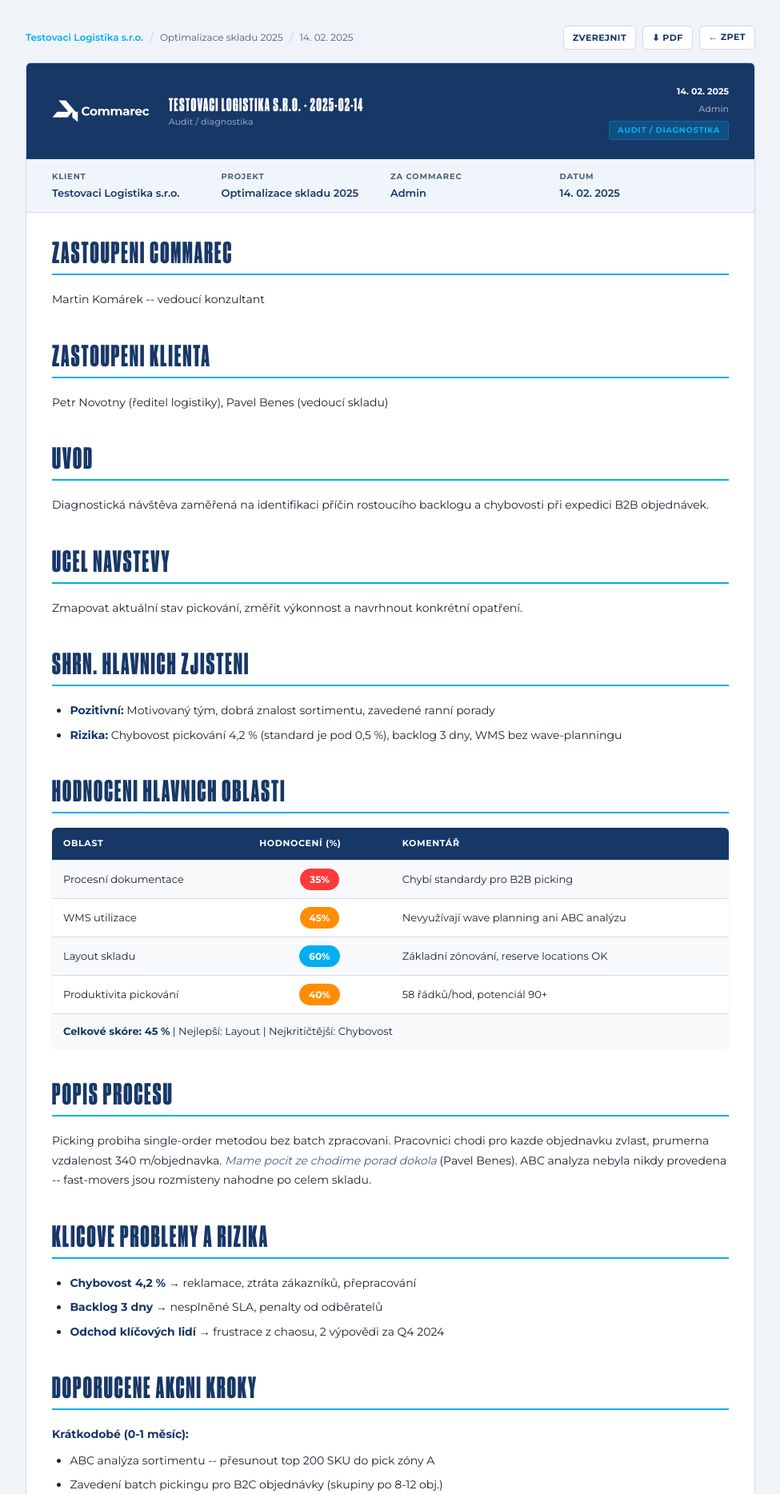
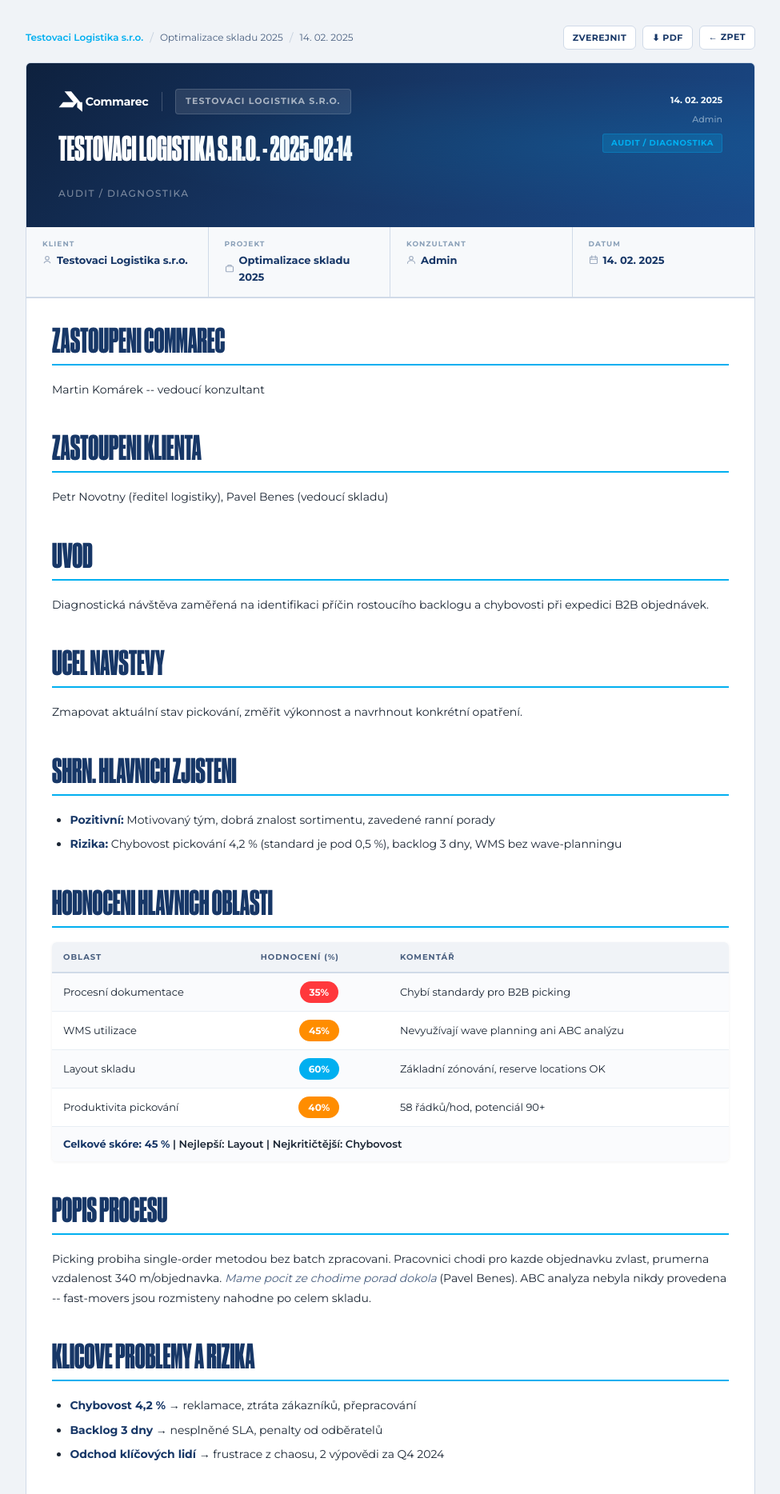
Before and after one commit to CommarecMK/commarec-zapisy, a Flask app: page /zapis/1 in a window 1280 px wide. Shown: the part 56-1924 px from the top of the page at 80% size, without its empty margins (152-1127 px from the left). Run offline with Flask 3, Linux system fonts and the light colour scheme; the visitor is signed in with stand-in values (Sample User, id 1); data comes from the database, SQL or seed files in the repository; data that the repository does not hold is empty; some libraries are stand-ins or nearby versions.

Commit message:
Add files via upload

```diff
--- a/templates/base.html
+++ b/templates/base.html
@@ -90,7 +90,7 @@ a:hover { text-decoration: underline; }
 .card { background: var(--surface); border: 1px solid var(--border); border-radius: var(--radius); padding: 1.5rem; }
 .card + .card { margin-top: 1rem; }
 .card-header { display: flex; justify-content: space-between; align-items: center; margin-bottom: 1.25rem; padding-bottom: 12px; border-bottom: 1px solid var(--border); }
-.card-header h2 { font-family: "DrukCondensed","Impact",sans-serif; font-size: 17px; font-weight: 900; color: var(--navy); text-transform: uppercase; letter-spacing: 0.06em; }
+.card-header h2 { font-family: "DrukCondensed","Impact",sans-serif; font-size: 20px; font-weight: 900; color: var(--navy); text-transform: uppercase; letter-spacing: 0; }
 
 /* PAGE HEADER */
 .page-header { margin-bottom: 1.75rem; display: flex; align-items: flex-start; justify-content: space-between; gap: 1rem; flex-wrap: wrap; }
@@ -119,7 +119,12 @@ h3 { font-family: var(--font-body); font-size: 11px; font-weight: 700; color: va
 .btn-danger { background: transparent; color: var(--danger); border-color: #f0bcbc; }
 .btn-danger:hover { background: var(--danger-bg); }
 .btn-sm { padding: 5px 11px; font-size: 11px; }
-button { font-family: "Montserrat", sans-serif; } input[type=submit] { font-family: "Montserrat", sans-serif; }
+/* Globalni font reset pro vsechna tlacitka */
+button, input[type="submit"], input[type="button"] {
+  font-family: "Montserrat", sans-serif !important;
+}
+/* Nav tlacitko + Novy zapis — zachovat Druk styl */
+.nav-link[style*="DrukCondensed"] { font-family: "DrukCondensed","Impact",sans-serif !important; }
 
 /* FORMS */
 .form-group { margin-bottom: 1.25rem; }
@@ -150,7 +155,7 @@ textarea { resize: vertical; min-height: 120px; line-height: 1.6; }
 
 /* TABLE */
 table { width: 100%; border-collapse: collapse; font-size: 13px; }
-th { text-align: left; font-size: 10px; font-weight: 700; color: var(--muted); text-transform: uppercase; letter-spacing: 0.08em; padding: 10px 14px; border-bottom: 1px solid var(--border); background: var(--bg); }
+th { text-align: left; font-size: 10px; font-weight: 700; color: var(--muted); text-transform: uppercase; letter-spacing: 0.1em; padding: 10px 14px; border-bottom: 2px solid var(--border); background: #f0f3f7; }
 td { padding: 12px 14px; border-bottom: 1px solid var(--border); vertical-align: middle; }
 tr:last-child td { border-bottom: none; }
 tr:hover td { background: #F8FAFC; }
--- a/templates/detail.html
+++ b/templates/detail.html
@@ -8,28 +8,50 @@
   .container{max-width:100% !important;padding:0 !important;}
   .zapis-card{border:none !important;box-shadow:none !important;}
   .zapis-meta{background:#173767 !important;-webkit-print-color-adjust:exact;print-color-adjust:exact;}
-  .section-title{font-size:16px !important;}
+  .section-title{font-size:28px !important;}
 }
 .zapis-card{background:var(--surface);border:1px solid var(--border);border-radius:var(--radius);overflow:hidden;}
 /* META */
-.zapis-meta{background:#173767;padding:1.5rem 2rem;display:grid;grid-template-columns:auto 1fr auto;align-items:center;gap:1.5rem;}
-.zapis-meta-logo{height:28px;width:auto;display:block;filter:brightness(0) invert(1);}
-.zapis-meta-title{font-family:"DrukCondensed","Impact",sans-serif;font-size:22px;font-weight:900;color:white;text-transform:uppercase;letter-spacing:0.06em;line-height:1.1;}
-.zapis-meta-title small{display:block;font-family:"Montserrat",sans-serif;font-size:11px;font-weight:500;color:rgba(255,255,255,0.5);text-transform:none;letter-spacing:0;margin-top:3px;}
-.zapis-meta-right{text-align:right;}
-.meta-row{font-size:11px;color:rgba(255,255,255,0.55);font-weight:500;line-height:2;}
+.zapis-meta{
+  background:linear-gradient(135deg, #0E213E 0%, #173767 50%, #1a4a8a 100%);
+  padding:2rem 2.5rem 2rem;
+  display:grid;grid-template-columns:1fr auto;align-items:start;gap:2rem;
+  position:relative;overflow:hidden;
+}
+.zapis-meta::after{
+  content:"";position:absolute;inset:0;
+  background:radial-gradient(ellipse at 80% 50%, rgba(0,175,240,0.12) 0%, transparent 60%);
+  pointer-events:none;
+}
+.zapis-meta-left{display:flex;flex-direction:column;gap:1.25rem;}
+.zapis-meta-logos{display:flex;align-items:center;gap:16px;}
+.zapis-meta-logo{height:26px;width:auto;display:block;filter:brightness(0) invert(1);}
+.meta-divider{width:1px;height:24px;background:rgba(255,255,255,0.2);}
+.klient-logo-box{
+  height:32px;display:flex;align-items:center;
+  background:rgba(255,255,255,0.1);border:1px solid rgba(255,255,255,0.15);
+  border-radius:4px;padding:0 12px;
+  font-family:"Montserrat",sans-serif;font-size:11px;font-weight:700;
+  color:rgba(255,255,255,0.6);text-transform:uppercase;letter-spacing:0.1em;
+}
+.zapis-meta-title{font-family:"DrukCondensed","Impact",sans-serif;font-size:42px;font-weight:900;color:white;text-transform:uppercase;letter-spacing:0;line-height:0.95;margin-top:4px;}
+.zapis-meta-subtitle{font-family:"Montserrat",sans-serif;font-size:12px;font-weight:500;color:rgba(255,255,255,0.45);text-transform:uppercase;letter-spacing:0.12em;margin-top:6px;}
+.zapis-meta-right{text-align:right;padding-top:2px;}
+.meta-row{font-size:11px;color:rgba(255,255,255,0.5);font-weight:500;line-height:2.2;}
 .meta-row strong{color:white;}
-.meta-badge{display:inline-block;font-size:10px;font-weight:700;padding:3px 10px;border-radius:3px;letter-spacing:0.06em;text-transform:uppercase;background:rgba(0,175,240,0.2);color:#00AFF0;border:1px solid rgba(0,175,240,0.3);margin-top:4px;}
+.meta-badge{display:inline-block;font-size:10px;font-weight:700;padding:3px 10px;border-radius:3px;letter-spacing:0.06em;text-transform:uppercase;background:rgba(0,175,240,0.2);color:#00AFF0;border:1px solid rgba(0,175,240,0.3);margin-top:6px;}
 /* HEADER INFO */
-.zapis-header-block{background:#f0f5fb;border-bottom:1px solid var(--border);padding:14px 2rem;font-size:13px;display:grid;grid-template-columns:repeat(4,1fr);gap:0;}
-.hb-lbl{font-size:10px;font-weight:700;color:#4A6080;text-transform:uppercase;letter-spacing:0.08em;display:block;margin-bottom:2px;}
-.hb-val{font-size:13px;font-weight:600;color:#173767;}
+.zapis-header-block{background:#f7f9fb;border-bottom:2px solid var(--border);padding:0;display:grid;grid-template-columns:repeat(4,1fr);}
+.hb-item{padding:14px 20px;border-right:1px solid var(--border);}
+.hb-item:last-child{border-right:none;}
+.hb-lbl{font-size:9px;font-weight:700;color:#8aa0b8;text-transform:uppercase;letter-spacing:0.12em;display:block;margin-bottom:3px;}
+.hb-val{font-size:13px;font-weight:700;color:#173767;display:flex;align-items:center;gap:6px;}
 /* BODY */
 .zapis-body{padding:2rem;}
 /* SECTIONS */
 .zapis-section{margin-bottom:2.5rem;}
 .section-header{display:flex;align-items:center;justify-content:space-between;padding-bottom:8px;border-bottom:2.5px solid #00AFF0;margin-bottom:18px;}
-.section-title{font-family:"DrukCondensed","Impact",sans-serif;font-size:36px;font-weight:900;color:#173767;text-transform:uppercase;letter-spacing:0.06em;line-height:1;}
+.section-title{font-family:"DrukCondensed","Impact",sans-serif;font-size:42px;font-weight:900;color:#173767;text-transform:uppercase;letter-spacing:0;line-height:1;}
 .edit-bar{display:flex;gap:6px;opacity:0;transition:opacity 0.15s;}
 .zapis-section:hover .edit-bar{opacity:1;}
 .btn-edit-sec,.btn-ai-sec{font-size:11px;font-weight:700;font-family:"Montserrat",sans-serif;border-radius:4px;padding:6px 14px;cursor:pointer;white-space:nowrap;transition:all 0.15s;}
@@ -46,10 +68,10 @@
 .section-content em{color:#4A6080;}
 /* TABLES */
 .section-content table{width:100%;border-collapse:collapse;font-size:13px;margin:10px 0 16px;border-radius:6px;overflow:hidden;box-shadow:0 1px 4px rgba(0,0,0,0.06);}
-.section-content th{background:#173767;color:white;font-weight:700;font-size:11px;text-transform:uppercase;letter-spacing:0.06em;padding:10px 14px;text-align:left;}
-.section-content td{padding:10px 14px;border-bottom:1px solid var(--border);vertical-align:middle;}
-.section-content tr:last-child td{border-bottom:none;background:#f0f3f7;}
-.section-content tr:nth-child(even) td{background:#f8f9fb;}
+.section-content th{background:#f0f3f7;color:#4A6080;font-weight:700;font-size:10px;text-transform:uppercase;letter-spacing:0.1em;padding:10px 14px;text-align:left;border-bottom:2px solid #D0DAE8;}
+.section-content td{padding:10px 14px;border-bottom:1px solid #e8eef4;vertical-align:middle;}
+.section-content tr:last-child td{border-bottom:none;background:#f7f9fb;font-weight:600;}
+.section-content tr:nth-child(even) td{background:#fafbfd;}
 .section-content td:nth-child(2){text-align:center;font-weight:700;}
 .score-badge{display:inline-block;padding:3px 12px;border-radius:20px;font-size:12px;font-weight:700;color:white;}
 /* EDIT */
@@ -141,10 +163,16 @@
 
   <div class="zapis-card" id="zapis-print">
     <div class="zapis-meta">
-      <img src="/static/logo-white.svg" alt="Commarec" class="zapis-meta-logo">
-      <div class="zapis-meta-title">
-        {{ zapis.title }}
-        <small>{{ template_names.get(zapis.template, zapis.template) }}</small>
+      <div class="zapis-meta-left">
+        <div class="zapis-meta-logos">
+          <img src="/static/logo-white.svg" alt="Commarec" class="zapis-meta-logo">
+          {% if zapis.klient %}
+          <div class="meta-divider"></div>
+          <div class="klient-logo-box">{{ zapis.klient.nazev }}</div>
+          {% endif %}
+        </div>
+        <div class="zapis-meta-title">{{ zapis.title }}</div>
+        <div class="zapis-meta-subtitle">{{ template_names.get(zapis.template, zapis.template) }}</div>
       </div>
       <div class="zapis-meta-right">
         <div class="meta-row"><strong>{{ zapis.created_at.strftime("%d. %m. %Y") }}</strong></div>
@@ -155,10 +183,34 @@
 
     {% if zapis.output_json and zapis.output_json != "{}" %}
     <div class="zapis-header-block">
-      <div class="hb-item"><span class="hb-lbl">Klient</span><span class="hb-val">{% if zapis.klient %}{{ zapis.klient.nazev }}{% else %}—{% endif %}</span></div>
-      <div class="hb-item"><span class="hb-lbl">Projekt</span><span class="hb-val">{% if zapis.projekt %}{{ zapis.projekt.nazev }}{% else %}—{% endif %}</span></div>
-      <div class="hb-item"><span class="hb-lbl">Za Commarec</span><span class="hb-val">{{ zapis.author.name }}</span></div>
-      <div class="hb-item"><span class="hb-lbl">Datum</span><span class="hb-val">{{ zapis.created_at.strftime("%d. %m. %Y") }}</span></div>
+      <div class="hb-item">
+        <span class="hb-lbl">Klient</span>
+        <span class="hb-val">
+          <svg width="12" height="12" viewBox="0 0 16 16" fill="none" style="opacity:.4;flex-shrink:0"><path d="M8 2a3 3 0 100 6 3 3 0 000-6zM3 13s1-3 5-3 5 3 5 3" stroke="#173767" stroke-width="1.5" stroke-linecap="round"/></svg>
+          {% if zapis.klient %}{{ zapis.klient.nazev }}{% else %}—{% endif %}
+        </span>
+      </div>
+      <div class="hb-item">
+        <span class="hb-lbl">Projekt</span>
+        <span class="hb-val">
+          <svg width="12" height="12" viewBox="0 0 16 16" fill="none" style="opacity:.4;flex-shrink:0"><rect x="2" y="4" width="12" height="9" rx="1.5" stroke="#173767" stroke-width="1.5"/><path d="M5 4V3a1 1 0 011-1h4a1 1 0 011 1v1" stroke="#173767" stroke-width="1.5"/></svg>
+          {% if zapis.projekt %}{{ zapis.projekt.nazev }}{% else %}—{% endif %}
+        </span>
+      </div>
+      <div class="hb-item">
+        <span class="hb-lbl">Konzultant</span>
+        <span class="hb-val">
+          <svg width="12" height="12" viewBox="0 0 16 16" fill="none" style="opacity:.4;flex-shrink:0"><circle cx="8" cy="5" r="3" stroke="#173767" stroke-width="1.5"/><path d="M2 13.5C2 11 4.7 9 8 9s6 2 6 4.5" stroke="#173767" stroke-width="1.5" stroke-linecap="round"/></svg>
+          {{ zapis.author.name }}
+        </span>
+      </div>
+      <div class="hb-item">
+        <span class="hb-lbl">Datum</span>
+        <span class="hb-val">
+          <svg width="12" height="12" viewBox="0 0 16 16" fill="none" style="opacity:.4;flex-shrink:0"><rect x="2" y="3" width="12" height="11" rx="1.5" stroke="#173767" stroke-width="1.5"/><path d="M5 1v4M11 1v4M2 7h12" stroke="#173767" stroke-width="1.5" stroke-linecap="round"/></svg>
+          {{ zapis.created_at.strftime("%d. %m. %Y") }}
+        </span>
+      </div>
     </div>
     {% endif %}
 
@@ -233,7 +285,7 @@
   <div class="card tasks-section" style="margin-top:1rem;" id="freelo-panel">
     <div style="display:flex;justify-content:space-between;align-items:center;margin-bottom:1.25rem;padding-bottom:12px;border-bottom:1px solid var(--border);">
       <div>
-        <div style="font-family:'DrukCondensed','Impact',sans-serif;font-size:22px;font-weight:900;color:#173767;text-transform:uppercase;letter-spacing:0.06em;">Ukoly pro Freelo</div>
+        <div style="font-family:'Montserrat',sans-serif;font-size:16px;font-weight:800;color:#173767;text-transform:uppercase;letter-spacing:0.12em;">Ukoly pro Freelo</div>
         <div id="task-count-label" style="font-size:10px;font-weight:600;color:#4A6080;text-transform:uppercase;letter-spacing:0.1em;margin-top:3px;"></div>
       </div>
       {% if zapis.freelo_sent %}<span class="badge badge-green" style="font-size:11px;padding:5px 14px;">&#x2713; Odeslano</span>{% endif %}
@@ -277,7 +329,7 @@
       {% endif %}
     </div>
     <div style="margin-top:1.25rem;display:flex;gap:12px;align-items:center;flex-wrap:wrap;">
-      <button id="freelo-send-btn" onclick="odeslatDoFreela()" style="font-family:'DrukCondensed','Impact',sans-serif;font-size:15px;font-weight:900;letter-spacing:0.06em;text-transform:uppercase;background:#0A7A5A;color:white;border:none;padding:11px 24px;border-radius:5px;cursor:pointer;">Odeslat vybrane do Freela &rarr;</button>
+      <button id="freelo-send-btn" onclick="odeslatDoFreela()" style="font-family:'Montserrat',sans-serif;font-size:13px;font-weight:700;background:#0A7A5A;color:white;border:none;padding:11px 24px;border-radius:5px;cursor:pointer;">Odeslat vybrane do Freela &rarr;</button>
       <span id="freelo-status" style="font-size:12px;color:#4A6080;font-weight:500;"></span>
     </div>
     <div id="freelo-result" style="margin-top:12px;"></div>
```
Also changed, not shown: templates/verejny.html (+33 -18 lines).
